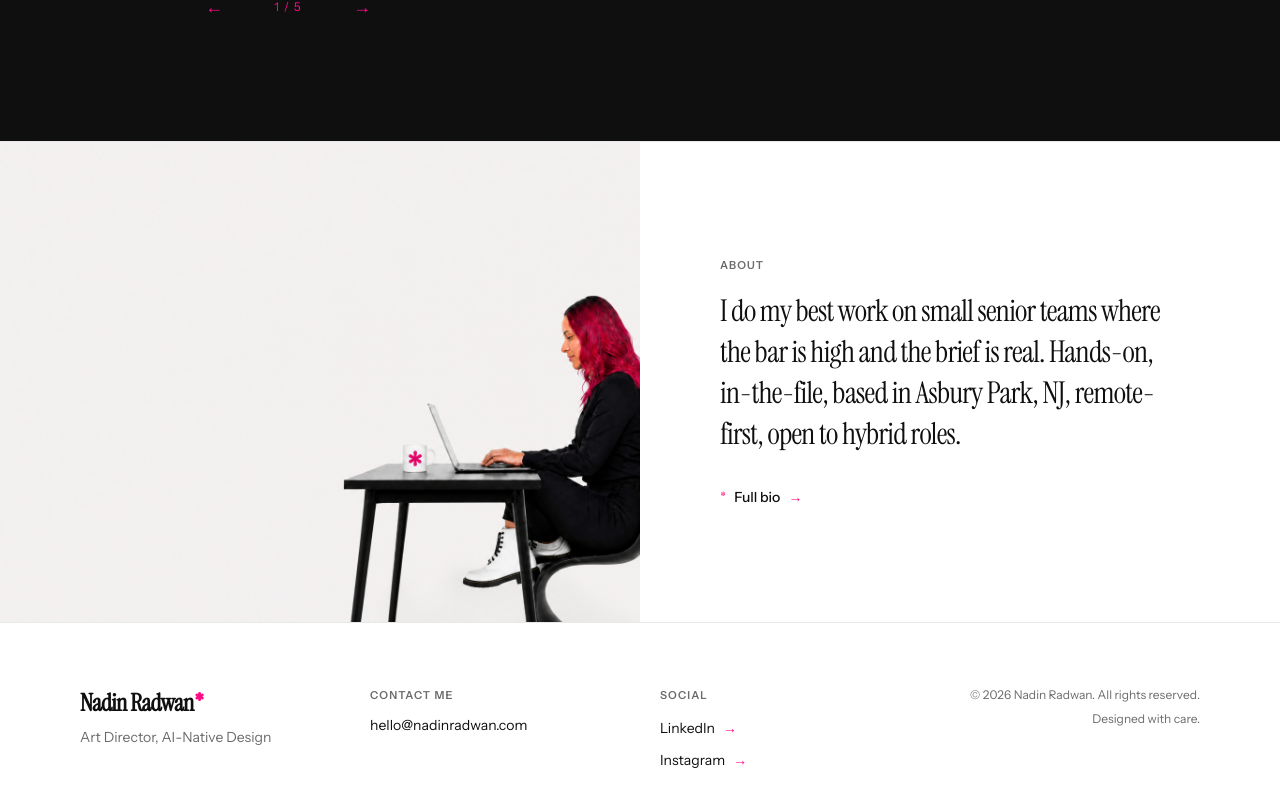
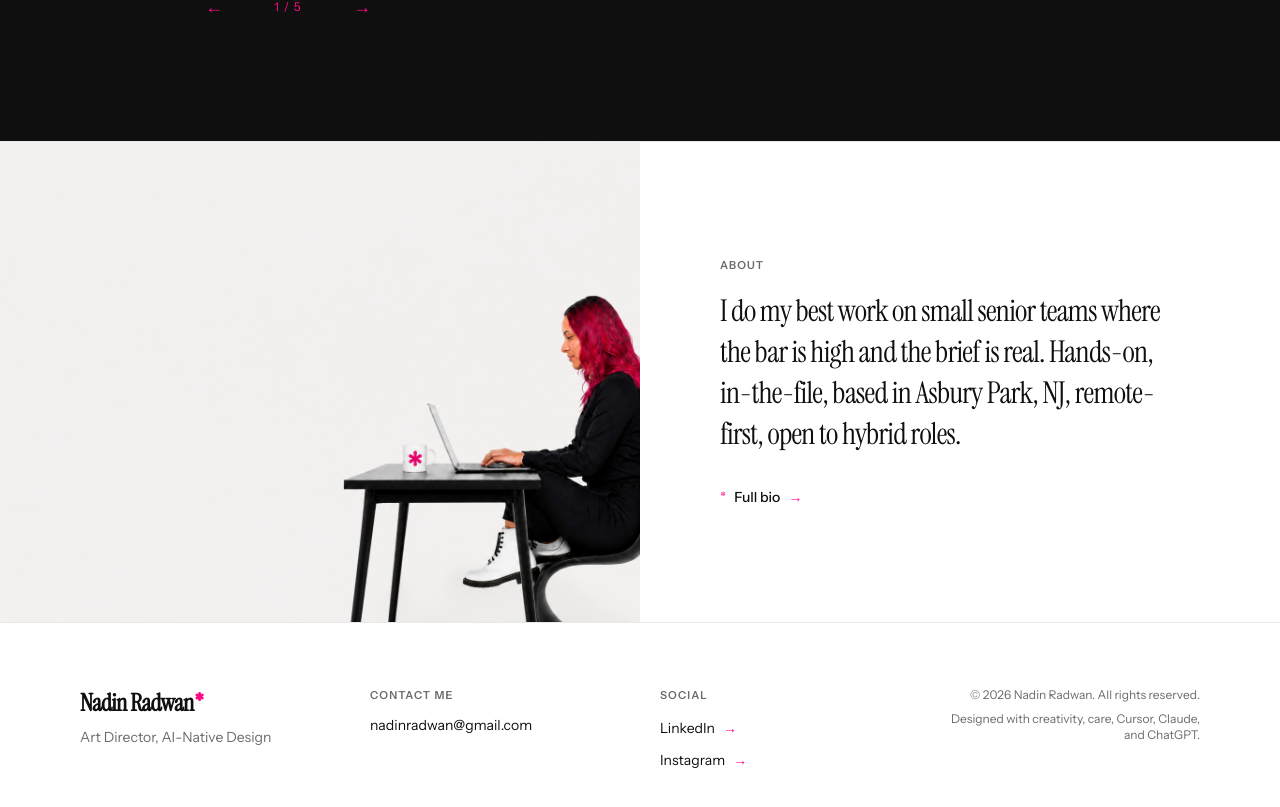
Before and after one commit to nadinradwan-code/nadin, a Next.js app: page / in a window 1280 px wide. Shown: the part 3528-4335 px from the top of the page. Built offline with nearby package versions, Linux system fonts and the light colour scheme.

Commit message:
Restore Gmail contact address and full footer credit
Point every site contact email at nadinradwan@gmail.com and put back the global footer line crediting creativity, care, Cursor, Claude, and ChatGPT.

Co-authored-by: nadinradwan-code <nadinradwan-code@users.noreply.github.com>

```diff
--- a/components/Footer.tsx
+++ b/components/Footer.tsx
@@ -57,7 +57,9 @@ export default function Footer() {
             <p className="text-xs text-[var(--muted)]">
               © {new Date().getFullYear()} {site.name}. All rights reserved.
             </p>
-            <p className="mt-2 text-xs text-[var(--muted)]">Designed with care.</p>
+            <p className="mt-2 text-xs text-[var(--muted)]">
+              Designed with creativity, care, Cursor, Claude, and ChatGPT.
+            </p>
           </div>
         </div>
       </div>
--- a/lib/site.ts
+++ b/lib/site.ts
@@ -3,7 +3,7 @@ export const site = {
   title: "Art Director, AI-Native Design",
   description:
     "Art Director with 11+ years of brand and product work. Currently at Signos Health, leading brand and AI-assisted creative for the first FDA-cleared glucose system for weight.",
-  email: "hello@nadinradwan.com",
+  email: "nadinradwan@gmail.com",
   location: "Asbury Park, NJ",
   statusPill: "online: brb brewing coffee",
   linkedin: "https://www.linkedin.com/in/nadinradwandesign/",
@@ -241,7 +241,7 @@ export const about = {
     "Between Spitball and Signos, I led design at Raw Generation, where I built the modular email, web, SMS, and social system that let a small marketing team launch new campaigns in a day instead of a week, with double-digit lifts in email open and click-through. And I led creative direction on Project Denali at Conduit, a four-act launch that included redesigning the agency dashboard, teasing the rollout to partners, and the paid launch, a structure Conduit has continued to reuse.",
     "I do my best work on small senior teams where the bar is high and the brief is real. I'm hands-on. I want to be in the file, not just art-directing it. I care about typography and color and motion that supports the story instead of getting in front of it. I'm based in Asbury Park, NJ, remote-first, open to hybrid roles.",
     "I'm currently open to senior in-house roles at companies working on something that meaningfully changes how people live: health tech, AI and creative tools, things that give people leverage over their own time. I also take on a small number of consulting engagements where I can help a founding team get their brand and product surface to a launch-ready bar.",
-    "The fastest way to reach me is hello@nadinradwan.com.",
+    "The fastest way to reach me is nadinradwan@gmail.com.",
   ],
 } as const;
 
@@ -249,7 +249,7 @@ export const contact = {
   pageTitle: "Contact, Nadin Radwan",
   headline: "Let's talk",
   body: "Open to senior in-house roles and select consulting engagements. The fastest way to reach me:",
-  email: "hello@nadinradwan.com",
+  email: "nadinradwan@gmail.com",
   links: [
     {
       label: "LinkedIn",
```
